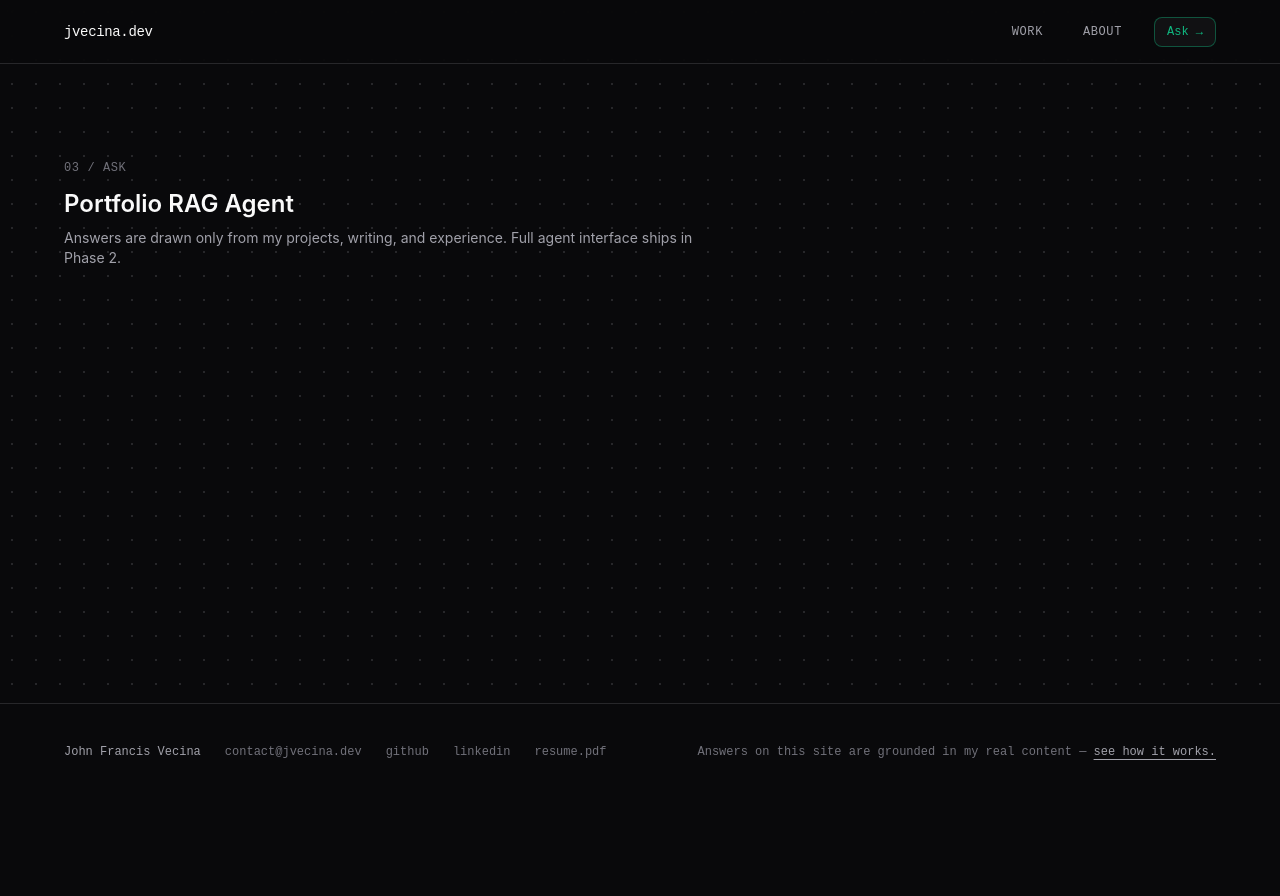
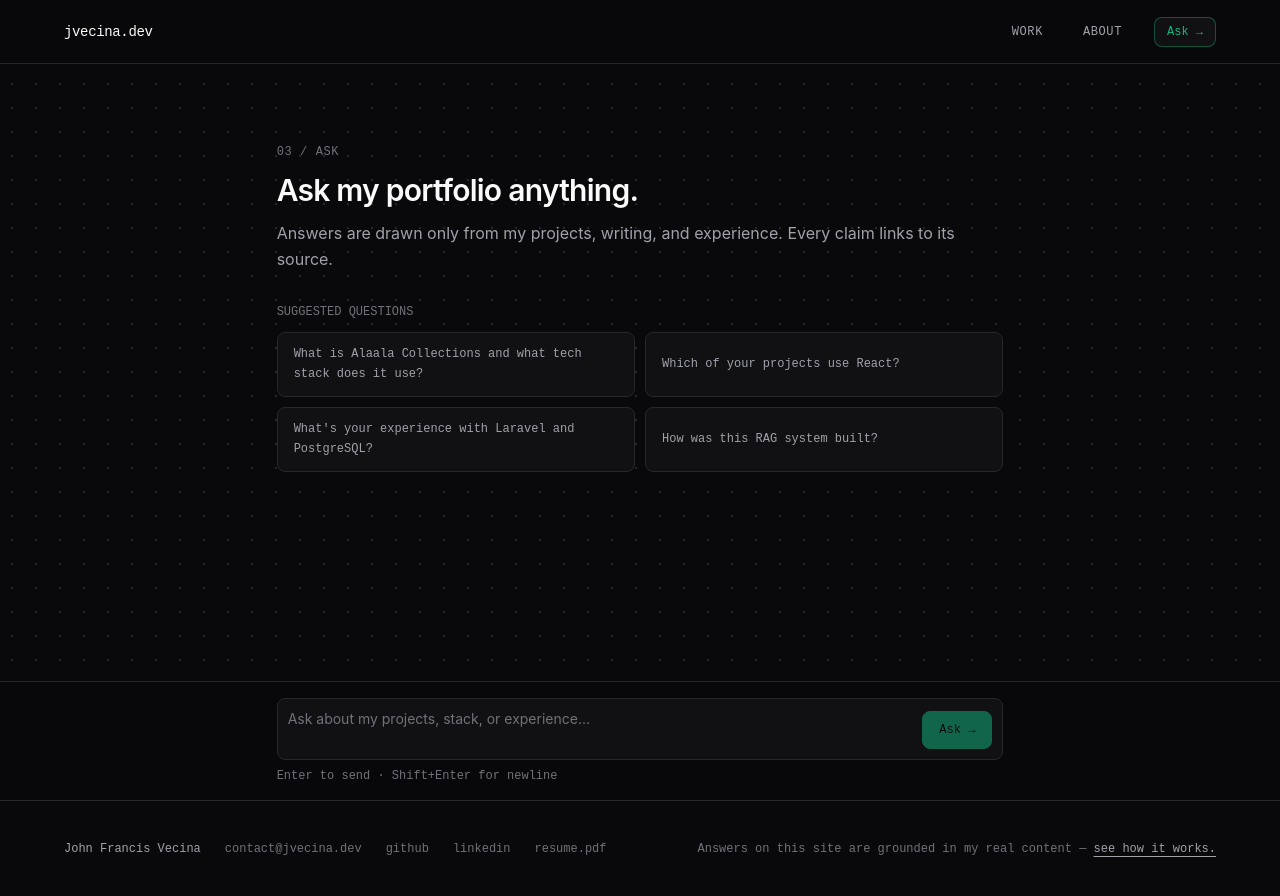
Before and after one commit to jvecinadev/jvecinadev-rag, a React (Vite) app in the folder frontend/: page /chat in a window 1280 px wide. Before the commit the page ends 800 px from the top, so only its background shows below. Built offline with nearby package versions, Linux system fonts and the light colour scheme.

Commit message:
feat: implement chat functionality with message handling and error extraction

```diff
--- a/frontend/src/pages/Chat/Chat.tsx
+++ b/frontend/src/pages/Chat/Chat.tsx
@@ -1,18 +1,258 @@
+import { useCallback, useEffect, useRef, useState } from 'react';
+import axios from 'axios';
+import { api } from '../../api';
+import type {
+  ChatFeedbackRequest,
+  ChatFeedbackResponse,
+  ChatRequest,
+  ChatResponse,
+} from '../../types/api';
 import { usePageTitle } from '../../lib/usePageTitle';
+import { SectionLabel } from '../../components/SectionLabel';
+import { type ChatTurn, Message } from './Message';
+import { SuggestedQuestions } from './SuggestedQuestions';
+import { Input } from './Input';
+
+interface ValidationErrorResponse {
+  message?: string;
+  errors?: {
+    question?: string[];
+  };
+  error?: string;
+}
+
+function extractErrorMessage(err: unknown): string {
+  if (axios.isAxiosError<ValidationErrorResponse>(err)) {
+    const status = err.response?.status;
+    const data = err.response?.data;
+    if (status === 422) {
+      const firstValidationError = data?.errors?.question?.[0];
+      if (firstValidationError) {
+        return firstValidationError;
+      }
+      if (data?.message) {
+        return data.message;
+      }
+    }
+  }
+  return 'Something went wrong while generating an answer.';
+}
 
 export default function Chat() {
   usePageTitle('Ask');
 
+  const [turns, setTurns] = useState<ChatTurn[]>([]);
+  const [inputValue, setInputValue] = useState<string>('');
+  const [isSending, setIsSending] = useState<boolean>(false);
+
+  const abortControllerRef = useRef<AbortController | null>(null);
+  const activeTurnIdRef = useRef<string | null>(null);
+  const bottomAnchorRef = useRef<HTMLDivElement | null>(null);
+
+  const scrollToBottom = useCallback(() => {
+    bottomAnchorRef.current?.scrollIntoView({ behavior: 'smooth' });
+  }, []);
+
+  useEffect(() => {
+    if (turns.length > 0) {
+      scrollToBottom();
+    }
+  }, [turns, scrollToBottom]);
+
+  // Cleanup any in-flight request on unmount
+  useEffect(() => {
+    return () => {
+      abortControllerRef.current?.abort();
+    };
+  }, []);
+
+  const executeQuestion = useCallback(
+    async (questionText: string, existingTurnId?: string) => {
+      const trimmed = questionText.trim();
+      if (trimmed.length < 2 || trimmed.length > 1000 || isSending) {
+        return;
+      }
+
+      const turnId =
+        existingTurnId ?? `${Date.now()}-${Math.random().toString(36).slice(2, 7)}`;
+
+      const controller = new AbortController();
+      abortControllerRef.current = controller;
+      activeTurnIdRef.current = turnId;
+      setIsSending(true);
+
+      if (existingTurnId) {
+        setTurns((prev) =>
+          prev.map((turn) =>
+            turn.id === existingTurnId
+              ? { ...turn, status: 'sending', errorMessage: undefined }
+              : turn
+          )
+        );
+      } else {
+        const newTurn: ChatTurn = {
+          id: turnId,
+          question: trimmed,
+          status: 'sending',
+          feedback: null,
+        };
+        setTurns((prev) => [...prev, newTurn]);
+      }
+
+      try {
+        const payload: ChatRequest = { question: trimmed };
+        const response = await api.post<ChatResponse>('/chat', payload, {
+          signal: controller.signal,
+        });
+
+        const data = response.data;
+        setTurns((prev) =>
+          prev.map((turn) =>
+            turn.id === turnId
+              ? {
+                  ...turn,
+                  status: data.no_match ? 'no_match' : 'success',
+                  response: data,
+                  errorMessage: undefined,
+                }
+              : turn
+          )
+        );
+      } catch (err: unknown) {
+        if (axios.isCancel(err)) {
+          setTurns((prev) =>
+            prev.map((turn) =>
+              turn.id === turnId ? { ...turn, status: 'aborted' } : turn
+            )
+          );
+        } else {
+          const message = extractErrorMessage(err);
+          setTurns((prev) =>
+            prev.map((turn) =>
+              turn.id === turnId
+                ? { ...turn, status: 'error', errorMessage: message }
+                : turn
+            )
+          );
+        }
+      } finally {
+        if (activeTurnIdRef.current === turnId) {
+          abortControllerRef.current = null;
+          activeTurnIdRef.current = null;
+          setIsSending(false);
+        }
+      }
+    },
+    [isSending]
+  );
+
+  const handleSendFromInput = useCallback(() => {
+    const question = inputValue.trim();
+    if (question.length < 2 || question.length > 1000 || isSending) {
+      return;
+    }
+    setInputValue('');
+    void executeQuestion(question);
+  }, [inputValue, isSending, executeQuestion]);
+
+  const handleSelectSuggested = useCallback(
+    (question: string) => {
+      if (isSending) return;
+      void executeQuestion(question);
+    },
+    [isSending, executeQuestion]
+  );
+
+  const handleRetry = useCallback(
+    (turnId: string) => {
+      if (isSending) return;
+      const targetTurn = turns.find((t) => t.id === turnId);
+      if (!targetTurn) return;
+      void executeQuestion(targetTurn.question, turnId);
+    },
+    [isSending, turns, executeQuestion]
+  );
+
+  const handleAbort = useCallback(() => {
+    abortControllerRef.current?.abort();
+  }, []);
+
+  const handleFeedback = useCallback(
+    (turnId: string, logId: number, value: 1 | -1) => {
+      setTurns((prev) =>
+        prev.map((turn) =>
+          turn.id === turnId ? { ...turn, feedback: value } : turn
+        )
+      );
+
+      const payload: ChatFeedbackRequest = { log_id: logId, value };
+      void api
+        .post<ChatFeedbackResponse>('/chat/feedback', payload)
+        .catch(() => {
+          // Fire-and-forget per spec; swallow errors
+        });
+    },
+    []
+  );
+
   return (
-    <section className="mx-auto max-w-[1200px] px-4 py-16 sm:px-6 sm:py-24">
-      <p className="font-mono text-xs tracking-wider text-textFaint">03 / ASK</p>
-      <h1 className="mt-3 font-sans text-2xl font-semibold text-text">
-        Portfolio RAG Agent
-      </h1>
-      <p className="mt-2 max-w-[72ch] font-sans text-sm text-textMuted">
-        Answers are drawn only from my projects, writing, and experience. Full
-        agent interface ships in Phase 2.
-      </p>
+    <section className="flex h-[calc(100vh-4rem)] flex-col">
+      {/* Scrollable Message Log */}
+      <div
+        role="log"
+        aria-live="polite"
+        aria-label="Conversation with portfolio agent"
+        className="flex-1 overflow-y-auto px-4 py-8 sm:py-12"
+      >
+        <div className="mx-auto max-w-[72ch] space-y-8">
+          {turns.length === 0 ? (
+            <div className="space-y-6 pt-4 sm:pt-8">
+              <div className="space-y-3">
+                <SectionLabel index="03" label="ASK" />
+                <h1 className="font-sans text-2xl font-semibold tracking-tight text-text sm:text-3xl">
+                  Ask my portfolio anything.
+                </h1>
+                <p className="font-sans text-sm leading-relaxed text-textMuted sm:text-base">
+                  Answers are drawn only from my projects, writing, and
+                  experience. Every claim links to its source.
+                </p>
+              </div>
+
+              <div className="space-y-3 pt-2">
+                <p className="font-mono text-xs text-textFaint">
+                  SUGGESTED QUESTIONS
+                </p>
+                <SuggestedQuestions
+                  onSelect={handleSelectSuggested}
+                  disabled={isSending}
+                />
+              </div>
+            </div>
+          ) : (
+            turns.map((turn) => (
+              <Message
+                key={turn.id}
+                turn={turn}
+                onRetry={handleRetry}
+                onFeedback={handleFeedback}
+                onSelectQuestion={handleSelectSuggested}
+                isBusy={isSending}
+              />
+            ))
+          )}
+
+          <div ref={bottomAnchorRef} />
+        </div>
+      </div>
+
+      {/* Pinned Input Bar */}
+      <Input
+        value={inputValue}
+        onChange={setInputValue}
+        onSubmit={handleSendFromInput}
+        onAbort={handleAbort}
+        isSending={isSending}
+      />
     </section>
   );
 }
```
